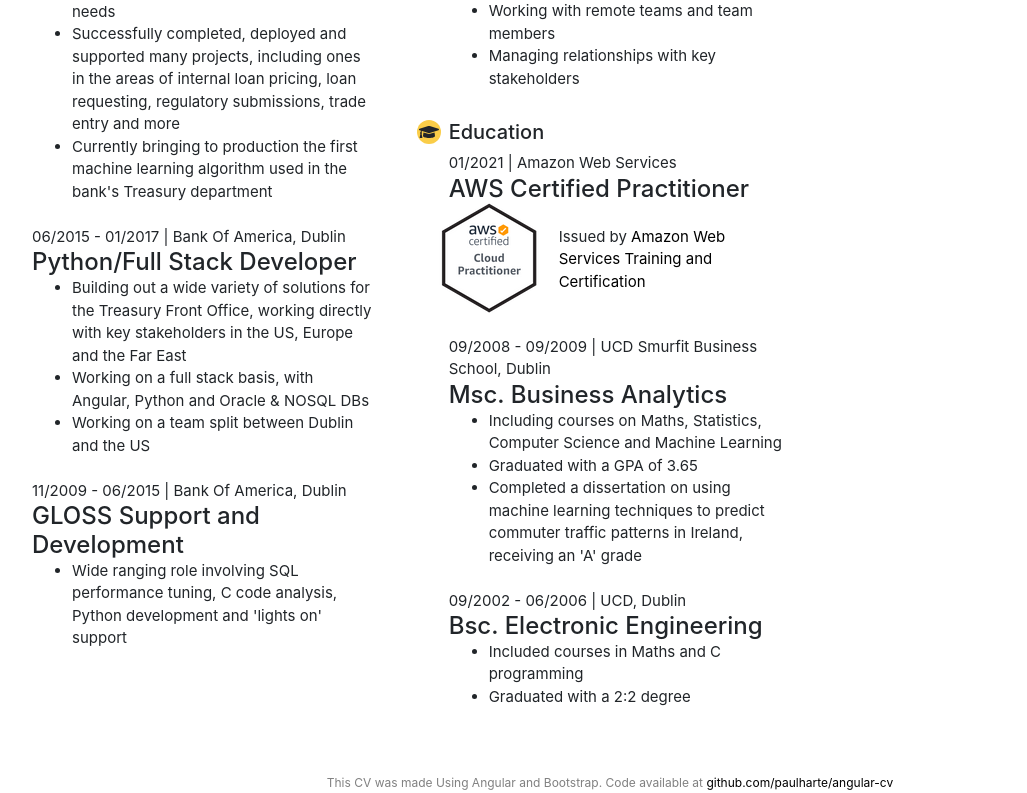
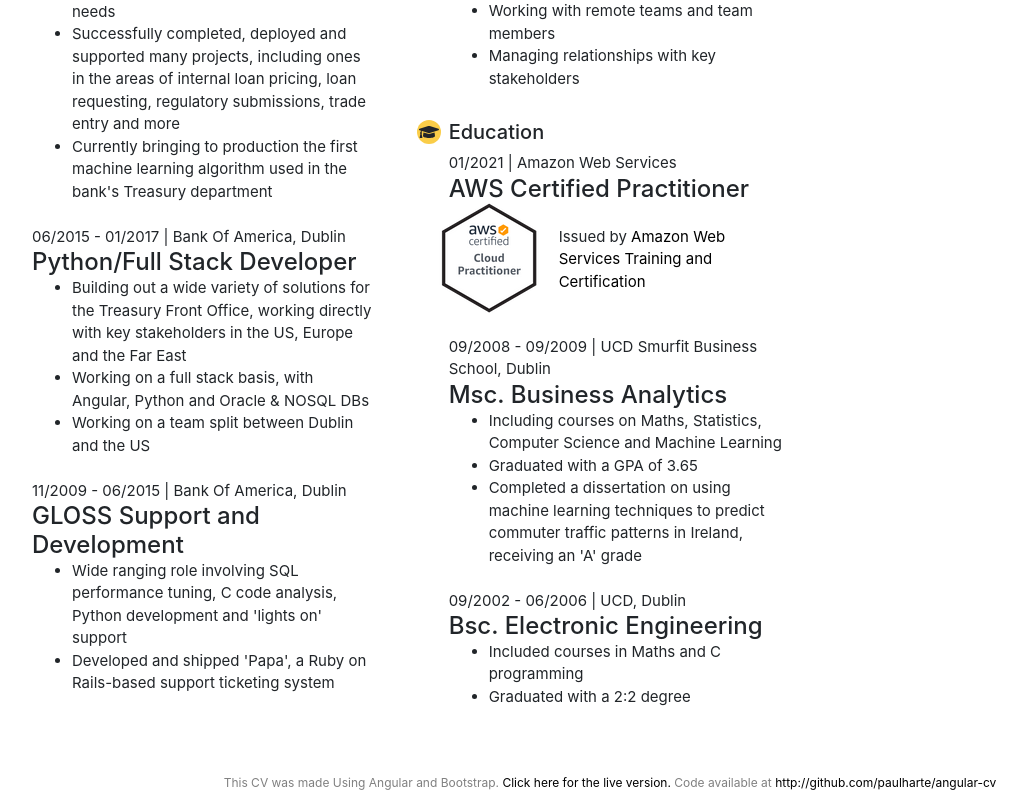
Before and after one commit to paulharte/angular-cv, an Angular app: page / in a window 1280 px wide. Shown: the part 966-1759 px from the top of the page, without its empty margins (30-1057 px from the left). Built offline with nearby package versions, Linux system fonts and the light colour scheme.

Commit message:
Updating footer and cv content

```diff
--- a/src/app/cv-content/cv-content.component.html
+++ b/src/app/cv-content/cv-content.component.html
@@ -31,6 +31,7 @@
             <app-life-period dateText="11/2009 - 06/2015" place="Bank Of America, Dublin" position="GLOSS Support and Development">
                 <ul>
                     <li>Wide ranging role involving SQL performance tuning, C code analysis, Python development and 'lights on' support</li>
+                    <li>Developed and shipped 'Papa', a Ruby on Rails-based support ticketing system</li>
                 </ul>
             </app-life-period>
         </app-section>
--- a/src/app/footer/footer.component.html
+++ b/src/app/footer/footer.component.html
@@ -1,5 +1,5 @@
 <div class="container footer">
     <small>
-        This CV was made Using Angular and Bootstrap. Code available at <a href="http://{{github}}">{{github}}</a>
+        This CV was made Using Angular and Bootstrap. <a href="{{live_link}}">Click here for the live version.</a> Code available at <a href="{{github}}">{{github}}</a>
     </small>
 </div>
--- a/src/app/footer/footer.component.ts
+++ b/src/app/footer/footer.component.ts
@@ -7,7 +7,8 @@
 })
 export class FooterComponent implements OnInit {
 
-  github = 'github.com/paulharte/angular-cv'
+  github = 'http://github.com/paulharte/angular-cv'
+  live_link = 'http://angular-cv.s3-website-eu-west-1.amazonaws.com/'
 
   constructor() { }
 
```
